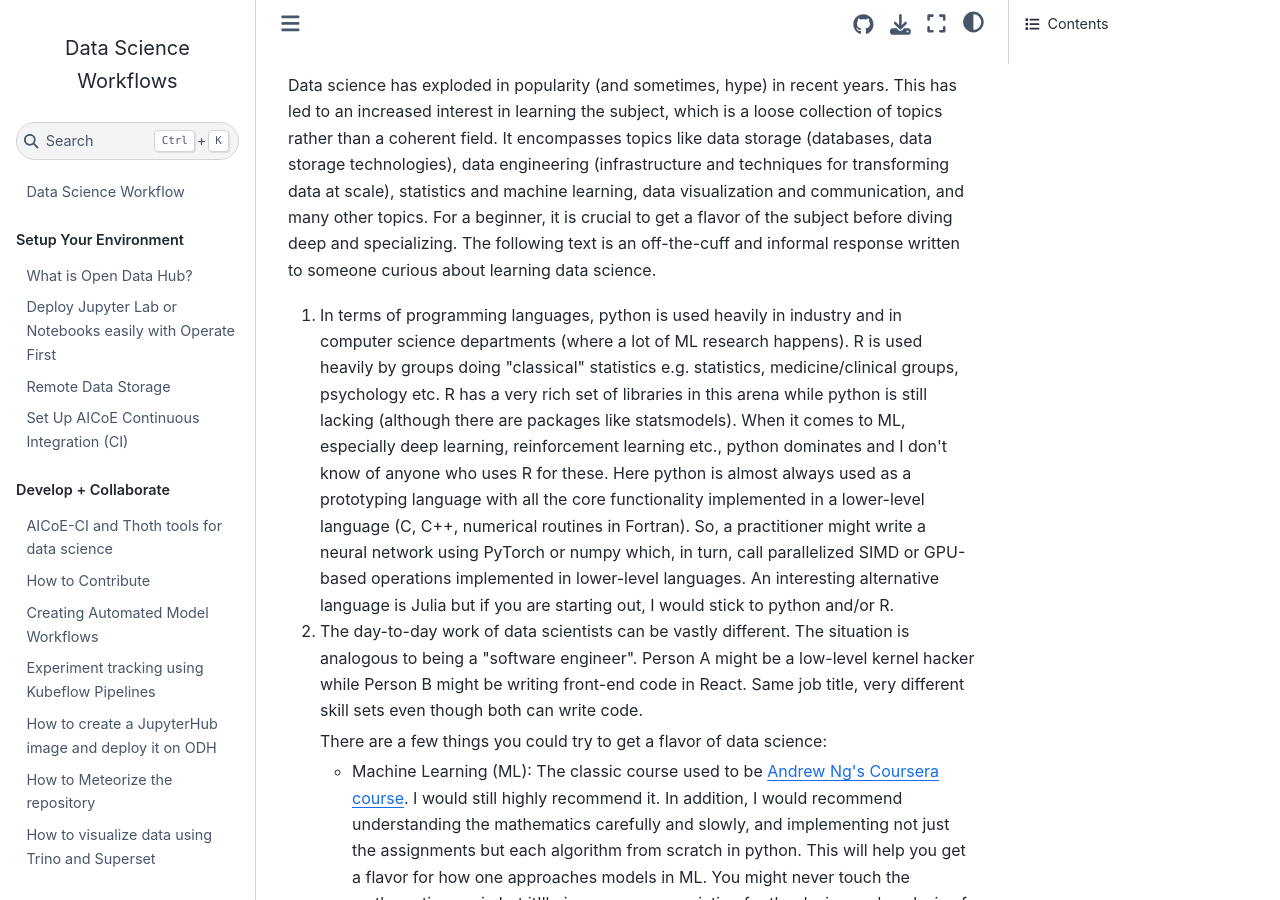
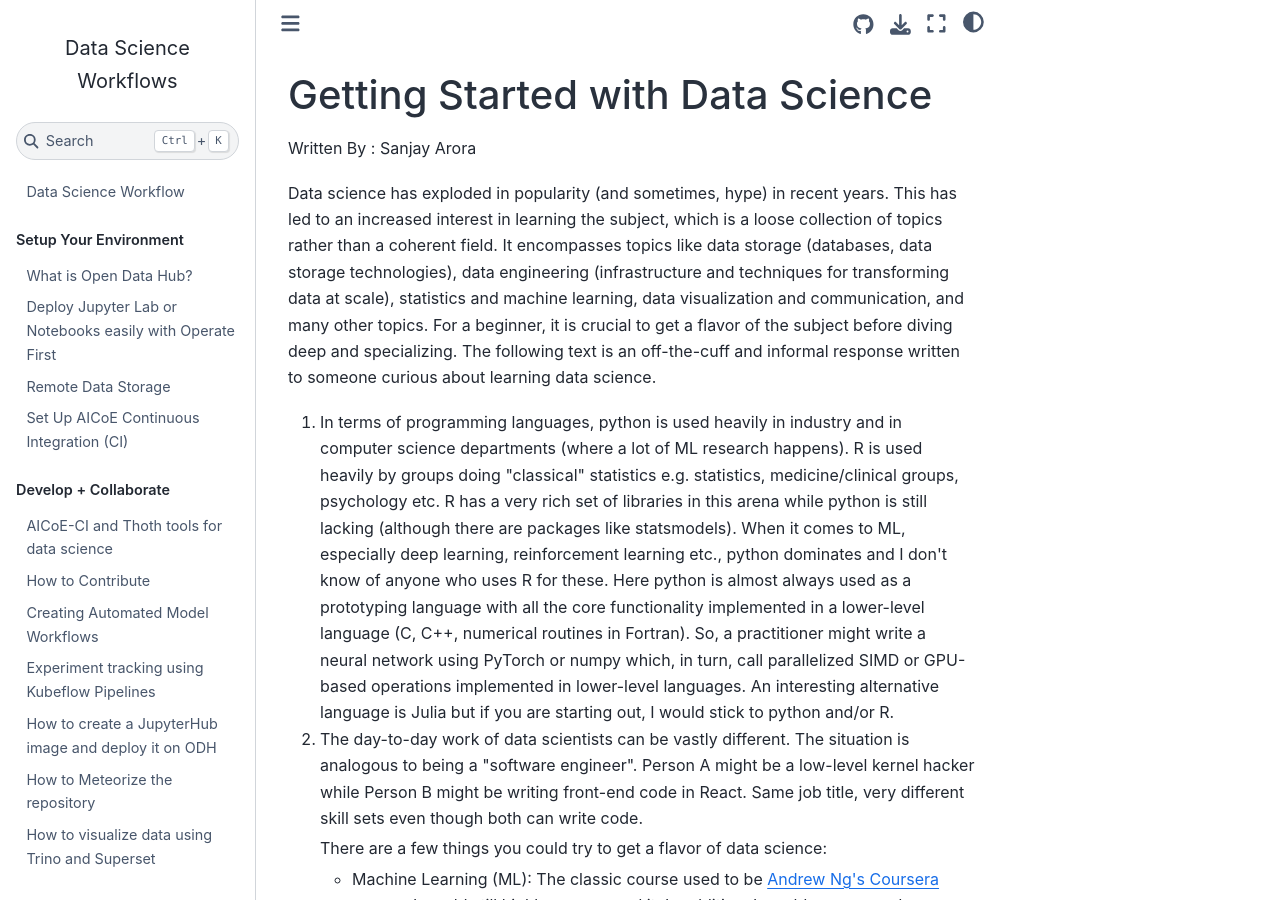
Before and after one commit to aicoe-aiops/data-science-workflows, a Jupyter Book: the page built from docs/develop_collaborate/getting-started-with-data-science.md, in a window 1280 px wide and 900 px high. Built offline with Jupyter Book 1.0.4 settings and Sphinx 7.4.7 and the Sphinx Book theme 1.1.4, drawn with Linux system fonts in a browser that asks for light colours; comment, search, counter and statistics services are not loaded.

Commit message:
Add heading to getting started with DS doc

```diff
--- a/docs/develop_collaborate/getting-started-with-data-science.md
+++ b/docs/develop_collaborate/getting-started-with-data-science.md
@@ -1,3 +1,6 @@
+# Getting Started with Data Science
+Written By : Sanjay Arora
+
 <html>
 
 <body>
```
